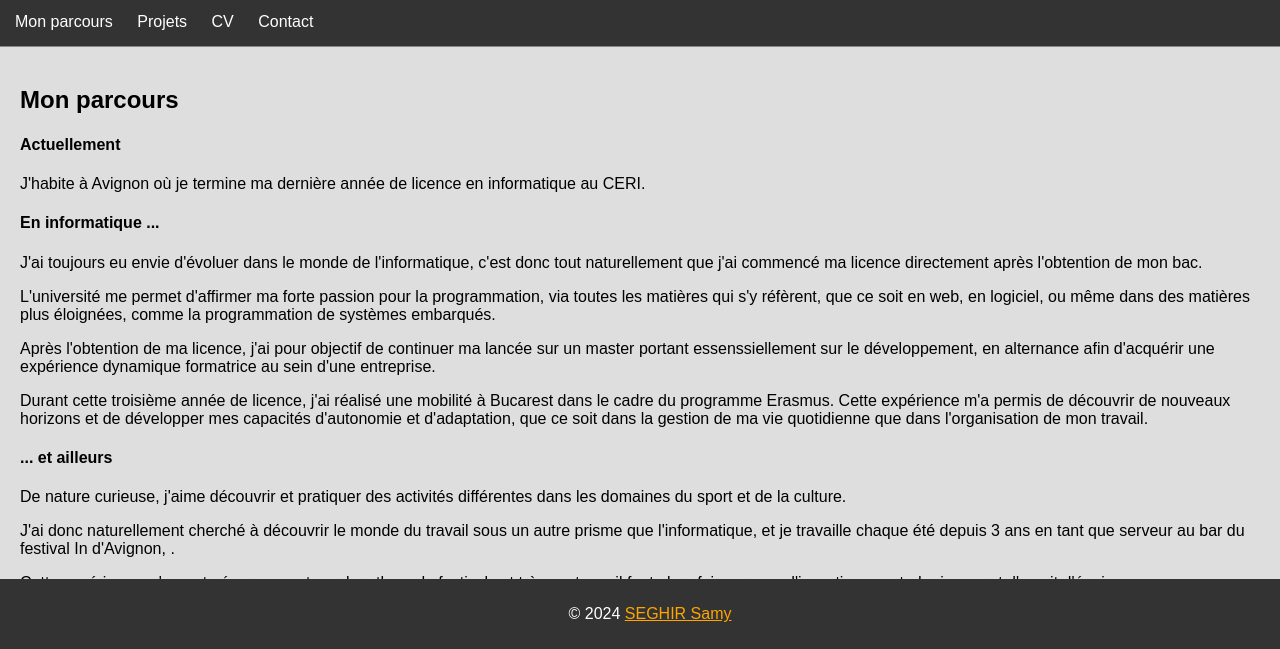
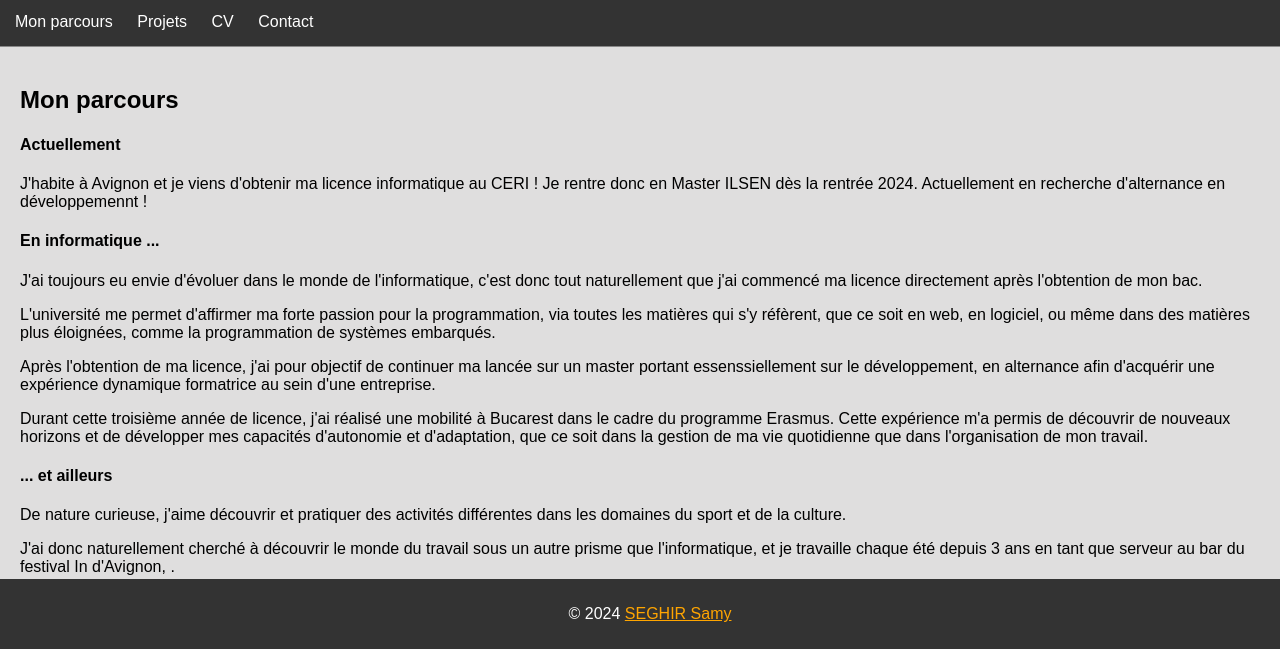
Before and after one commit to SEGHIRSamy/SEGHIRSamy.github.io, a plain HTML site: page index.html in a window 1280 px wide. Shown: the part 151-800 px from the top of the page. Drawn offline with Linux system fonts and the light colour scheme.

Commit message:
Update vie licence.html

```diff
--- a/index.html
+++ b/index.html
@@ -31,7 +31,7 @@
         <div>
             <div>
                 <h4>Actuellement</h4>
-                <p>J'habite à Avignon où je termine ma dernière année de licence en informatique au CERI.</p>
+                <p>J'habite à Avignon et je viens d'obtenir ma licence informatique au CERI ! Je rentre donc en Master ILSEN dès la rentrée 2024. Actuellement en recherche d'alternance en développemennt !</p>
             </div>
             <div>
                 <h4>En informatique ...</h4>
```
